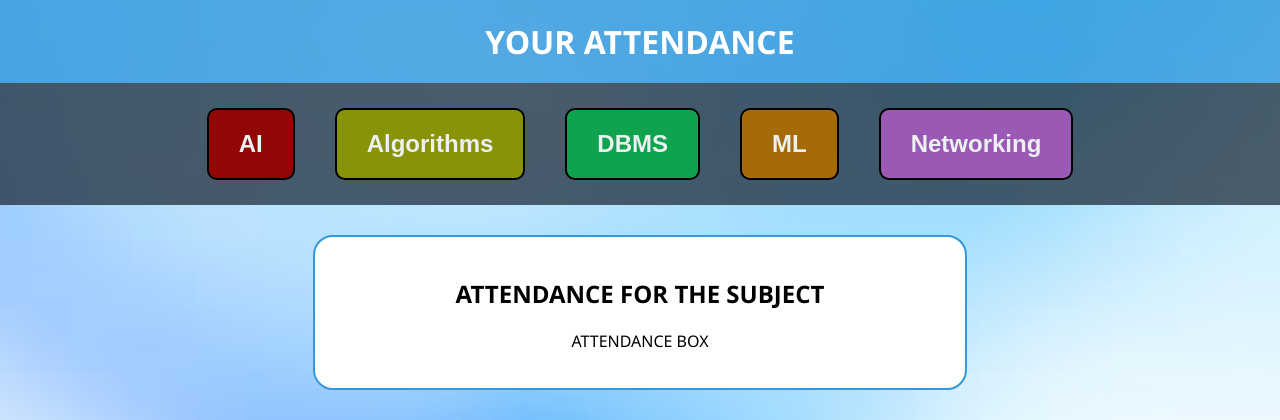
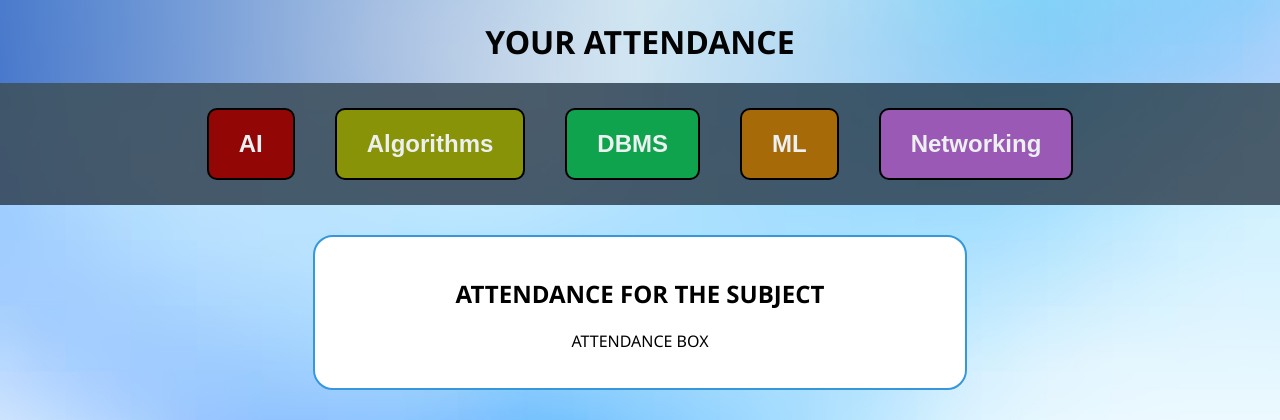
Before and after one commit to Rudra-Garg/Attendance-DBMS, a Flask app: template Templates/student.html in a window 1280 px wide. Shown: the top 420 px of the page. Run offline with Flask 3, Linux system fonts and the light colour scheme; the template is opened without the code that fills it, so the values that code supplies are empty.

Commit message:
Update student.css

```diff
--- a/Static/CSS/student.css
+++ b/Static/CSS/student.css
@@ -9,8 +9,8 @@ body {
 }
 
 header {
-    background-color: rgba(52, 152, 219, 0.8);
-    color: #fff;
+   color: #030303;
+    background: linear-gradient(to right,rgba(27, 72, 177, 0.651),rgba(232, 229, 229, 0.509), rgba(120, 128, 245, 0.272));
     text-align: center;
     padding: 20px 0;
 }
```
